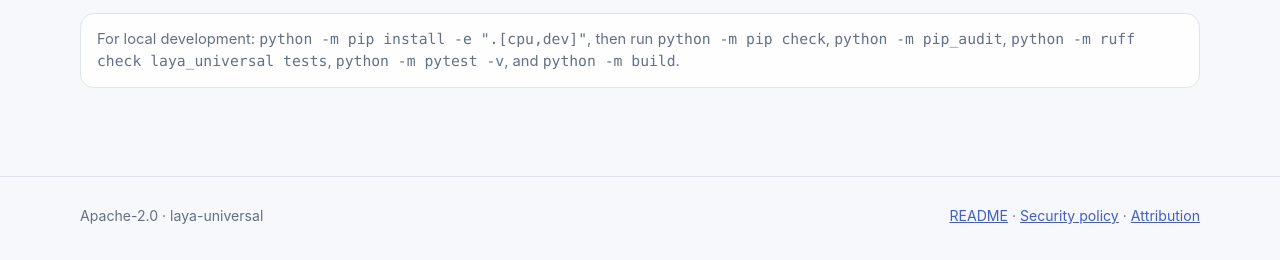
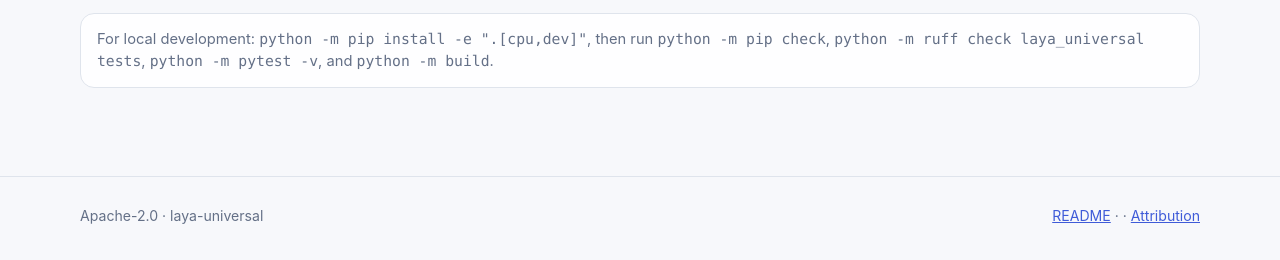
Before and after one commit to abusuraihsakhri/laya-universal, a plain HTML site: page docs/index.html in a window 1280 px wide. Shown: the part 2460-2720 px from the top of the page. Drawn offline with Linux system fonts and the light colour scheme.

Commit message:
Remove audit references from public documentation
Remove audit and security-reporting references from the README and GitHub Pages documentation while preserving CI safety checks.

```diff
--- a/docs/index.html
+++ b/docs/index.html
@@ -571,7 +571,7 @@ print(result["answers"]["department"])</code></pre>
 
       <div class="note">
         For local development: <code>python -m pip install -e ".[cpu,dev]"</code>,
-        then run <code>python -m pip check</code>, <code>python -m pip_audit</code>,
+        then run <code>python -m pip check</code>,
         <code>python -m ruff check laya_universal tests</code>, <code>python -m pytest -v</code>,
         and <code>python -m build</code>.
       </div>
@@ -584,8 +584,7 @@ print(result["answers"]["department"])</code></pre>
       <span>
         <a href="https://github.com/abusuraihsakhri/laya-universal/blob/main/README.md">README</a>
         ·
-        <a href="https://github.com/abusuraihsakhri/laya-universal/blob/main/SECURITY.md">Security policy</a>
-        ·
+·
         <a href="https://github.com/abusuraihsakhri/laya-universal/blob/main/NOTICE">Attribution</a>
       </span>
     </div>
```
Also changed, not shown: 1 other file.
